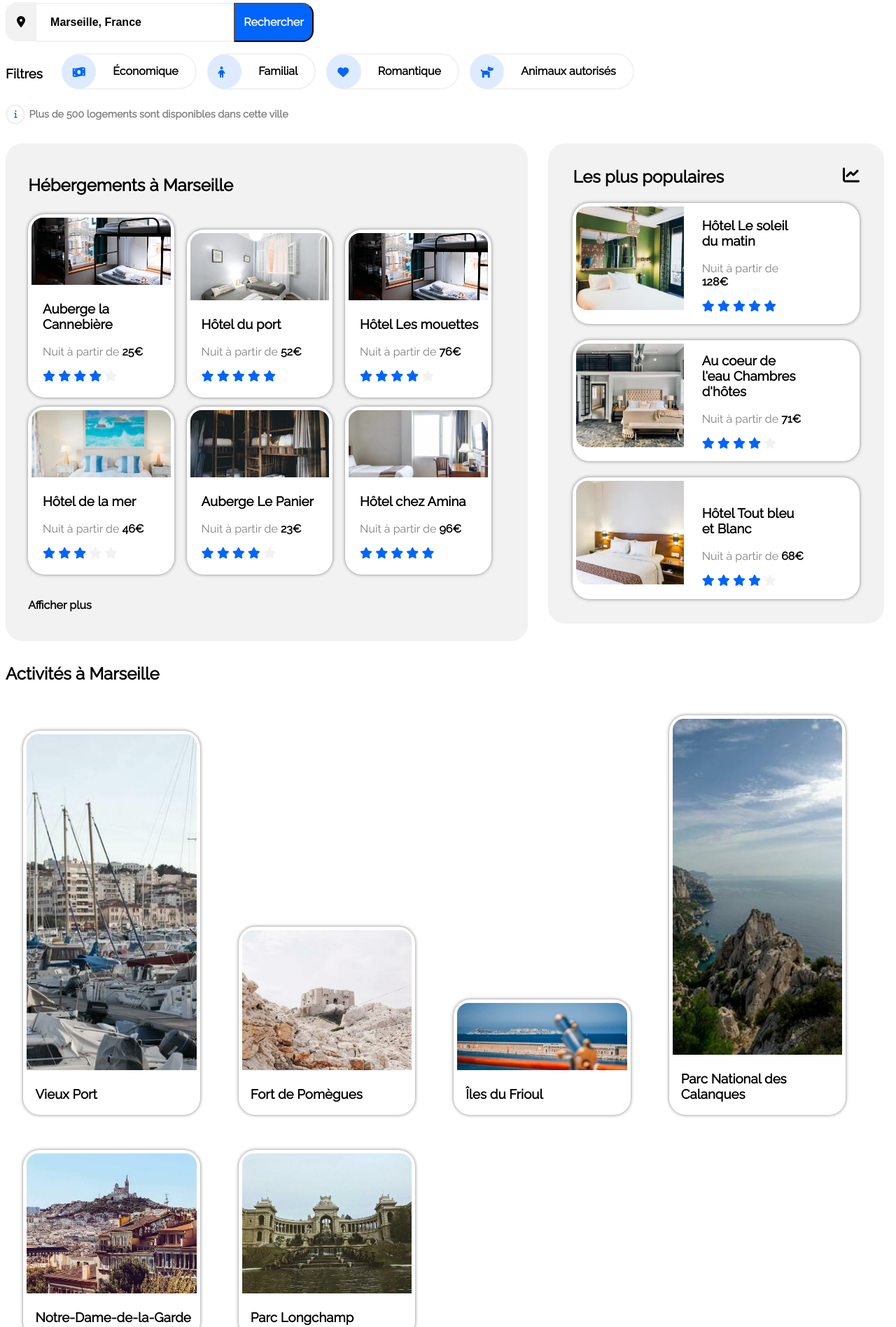
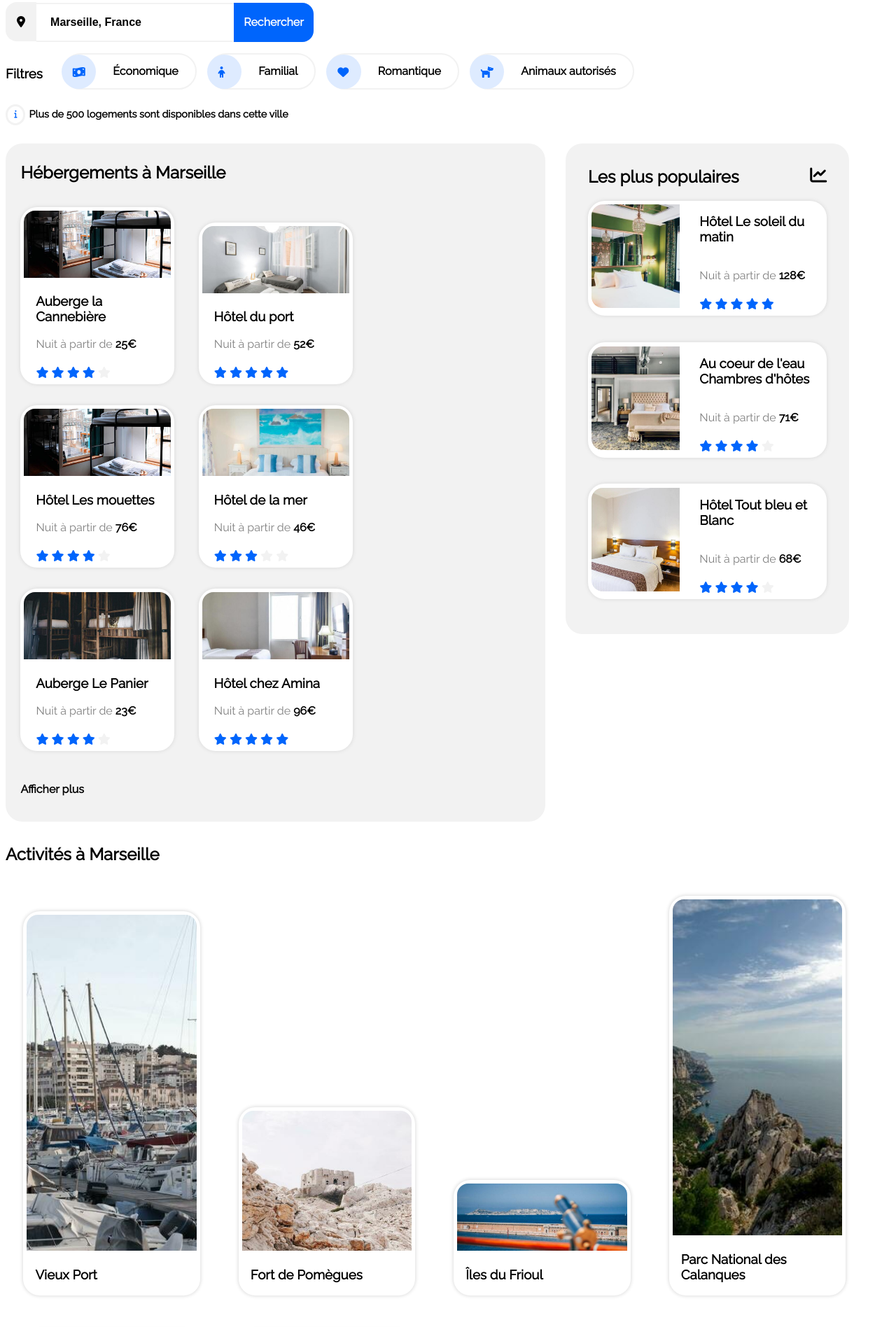
Before and after one commit to Renaud-Fagnou/RenaudFagnou_2_09062021, a plain HTML site: page index.html in a window 1280 px wide. Shown: the part 200-2096 px from the top of the page at 70% size. Drawn offline with Linux system fonts and the light colour scheme.

Commit message:
mofifs css

```diff
--- a/index.html
+++ b/index.html
@@ -13,7 +13,7 @@
                 <img src="images/logo/Reservia.svg" alt="reservia">
                 <nav>
                     <ul>
-                        <li><a href="#accomodation"> Hébergements </a></li>
+                        <li><a href="#accomodation" class="activeaccomodation"> Hébergements </a></li>
                         <li><a href="#activities" > Activités </a></li>
                         <li><button type="button" class="signupbutton"><strong> S'inscrire </strong></button></li>
                     </ul>
--- a/styles.css
+++ b/styles.css
@@ -34,6 +34,11 @@ body header nav ul li a:hover{
 body header nav ul li a:visited{
     color: none;
 }
+.activeaccomodation[data-active=true]{
+    color: #0065FC;
+    text-decoration-line: underline;
+    text-underline-offset: -3em;
+}
 .signupbutton{
 	background: none;
 	border: none;
@@ -54,7 +59,7 @@ h1{
     margin-top: 2em;
 }
 .secondarytext{
-    color: grey;
+    color: black;
     font-weight: bold;
     font-size: 0.9em;
 }
@@ -105,7 +110,8 @@ h1{
 .searchbutton{
 	background: #0065FC;
 	border-radius: 0 1em 1em 0;
-	padding: 0.75em;
+    border:inherit;
+	padding: 0.88em;
 	font: inherit;
 	cursor: pointer;
 	outline: inherit;
@@ -149,22 +155,22 @@ h1{
     display: inline-block;
     background-color: #F2F2F2;
     border-radius: 1.5em;
-    padding: 2%;
+    padding: 0.5%;
     margin: 1%;
     margin-left: 0%;
-    width: 55%;
+    width: 60%;
     vertical-align: top;
 }
 .accomodationsection h2{
-    margin-left: 1%;
+    margin-left: 2%;
 }
 .accomodationarticle{
     display: inline-block;
     background-color: white;
     border-radius: 1.5em;
-    margin: 1%;
-    box-shadow: 0px 0px 5px gray;
-    width: 30%;
+    margin: 2%;
+    box-shadow: 0px 0px 5px 1px #DEDEDE;
+    width: 29%;
     height: 40%;
 }
 .accomodationarticle a{
@@ -194,20 +200,21 @@ h1{
 }
 .stars{
     padding-left: 10%;
-    padding-bottom: 10%;
     color: #0065FC;
+    line-height: 2em;
 }
 .starsfalse{
     color: #F2F2F2;
 }
 .accomodationsection div .more{
     margin-top: 4%;
+    margin-bottom: 4%;
+    margin-left: 2%;
 }
 .accomodationsection div .more a{
     text-decoration-line: none;
     color: black;
     font-weight: bold;
-    margin-left: 1%;
 }
 figure{
     margin: 5px;
@@ -219,7 +226,7 @@ aside{
     padding: 1%;
     margin: 1%;
     margin-right: 0%;
-    width: 36%;
+    width: 30%;
 }
 aside h2{
     display: flex;
@@ -231,7 +238,8 @@ aside h2{
     background-color: white;
     border-radius: 1.5em;
     margin: 5%;
-    box-shadow: 0px 0px 5px gray;
+    margin-bottom: 10%;
+    box-shadow: 0px 0px 5px 1px #DEDEDE;
 }
 .populararticle a{
     text-decoration-line: none;
@@ -242,20 +250,21 @@ aside h2{
 }
 .populararticle .textpart{
     display: inline-block;
-    width: 40%;
+    width: 55%;
 }
 .popularfigureimg{
-    display: inline-block;
     object-fit: cover;
     height: 9.25em;
     width: 100%;
     border-radius: 1em 0 0 1em;
 }
 .populararticle a figcaption{
+    display: inline-block;
     text-decoration-line: none;
     font-weight: bold;
     color: black;
     padding-left: 10%;
+    vertical-align: top;
 }
 .populararticle a p{
     color: grey;
@@ -280,7 +289,7 @@ aside h2{
 }
 .activitiesarticle1{
     display: inline-block;
-    box-shadow: 0px 0px 5px gray;
+    box-shadow: 0px 0px 5px 1px #DEDEDE;
     border-radius: 1.5em;
     margin: 2%;
     width: 20%;
@@ -292,7 +301,7 @@ aside h2{
 }
 .activitiesarticle2{
     display: inline-block;
-    box-shadow: 0px 0px 5px gray;
+    box-shadow: 0px 0px 5px 1px #DEDEDE;
     border-radius: 1.5em;
     margin: 2%;
     width: 20%;
@@ -303,7 +312,7 @@ aside h2{
 }
 .activitiesarticle3{
     display: inline-block;
-    box-shadow: 0px 0px 5px gray;
+    box-shadow: 0px 0px 5px 1px #DEDEDE;
     border-radius: 1.5em;
     margin: 2%;
     width: 20%;
@@ -314,7 +323,7 @@ aside h2{
 }
 .activitiesarticle4{
     display: inline-block;
-    box-shadow: 0px 0px 5px gray;
+    box-shadow: 0px 0px 5px 1px #DEDEDE;
     border-radius: 1.5em;
     margin: 2%;
     width: 20%;
@@ -325,7 +334,7 @@ aside h2{
 }
 .activitiesarticle5{
     display: inline-block;
-    box-shadow: 0px 0px 5px gray;
+    box-shadow: 0px 0px 5px 1px #DEDEDE;
     border-radius: 1.5em;
     margin: 2%;
     width: 20%;
@@ -336,7 +345,7 @@ aside h2{
 }
 .activitiesarticle6{
     display: inline-block;
-    box-shadow: 0px 0px 5px gray;
+    box-shadow: 0px 0px 5px 1px #DEDEDE;
     border-radius: 1.5em;
     margin: 2%;
     width: 20%;
```
